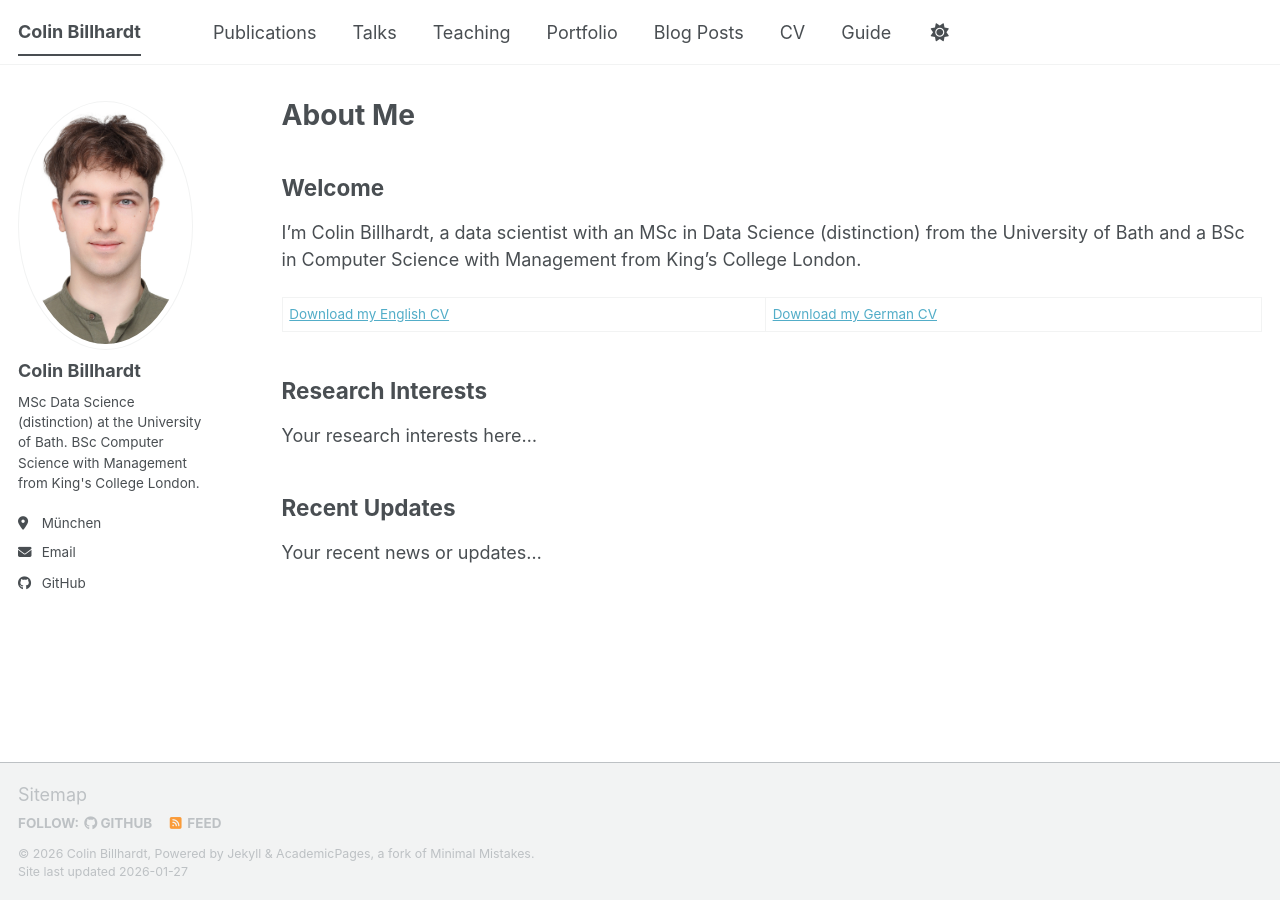
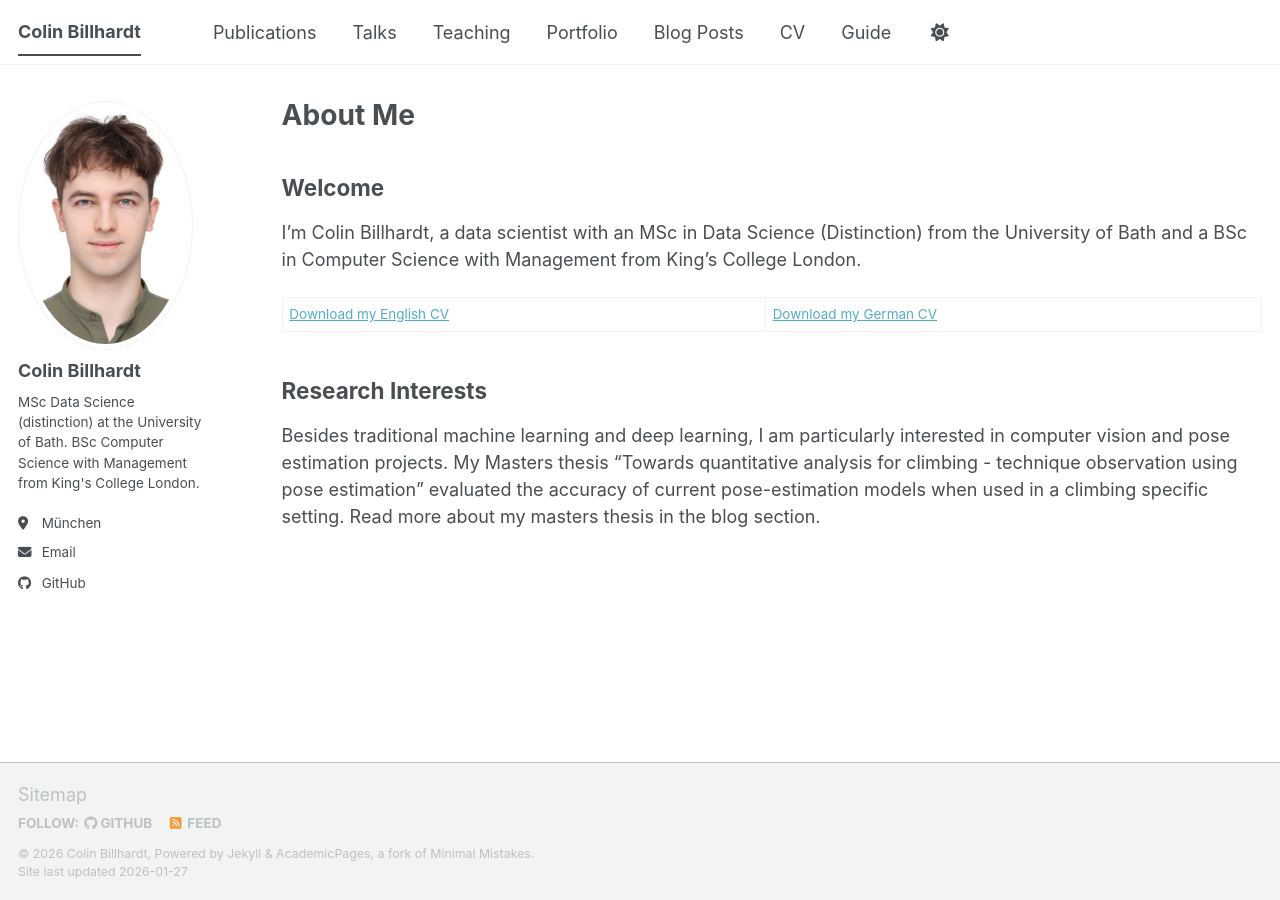
Before and after one commit to Colin-B-Billhardt/Colin-B-Billhardt.github.io, a Jekyll site: the page built from index.md, in a window 1280 px wide. Built offline with Jekyll 4.4.1, drawn with Linux system fonts in a browser that asks for light colours; a script bundle is joined from its source files by our own code; library files that are not in the unit come from our copies.

Commit message:
added more info in the about page

```diff
--- a/index.md
+++ b/index.md
@@ -10,14 +10,10 @@ redirect_from:
 
 ## Welcome
 
-I'm Colin Billhardt, a data scientist with an MSc in Data Science (distinction) from the University of Bath and a BSc in Computer Science with Management from King's College London.
+I'm Colin Billhardt, a data scientist with an MSc in Data Science (Distinction) from the University of Bath and a BSc in Computer Science with Management from King's College London.
 
 [Download my English CV](/Colin_Beniyaz_Billhardt_CV.pdf) | [Download my German CV](/Colin_B_Billhardt_Lebenslauf.pdf)
 
 ## Research Interests
 
-Your research interests here...
-
-## Recent Updates
-
-Your recent news or updates...
+Besides traditional machine learning and deep learning, I am particularly interested in computer vision and pose estimation projects. My Masters thesis "Towards quantitative analysis for climbing - technique observation using pose estimation" evaluated the accuracy of current pose-estimation models when used in a climbing specific setting. Read more about my masters thesis in the blog section.
```
